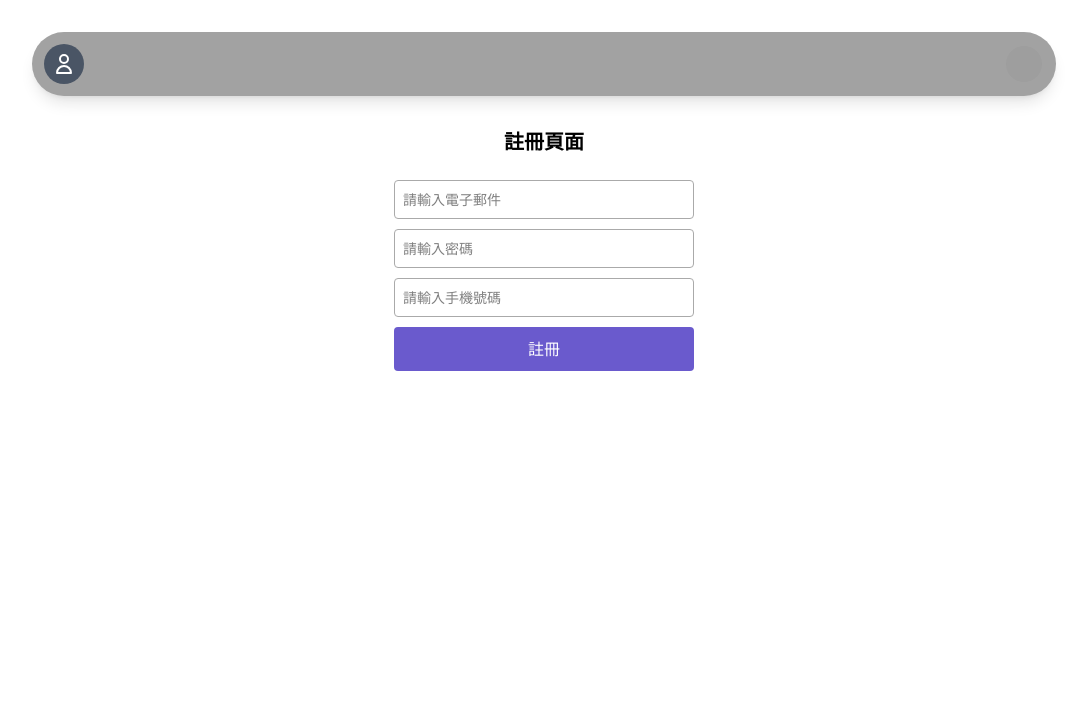
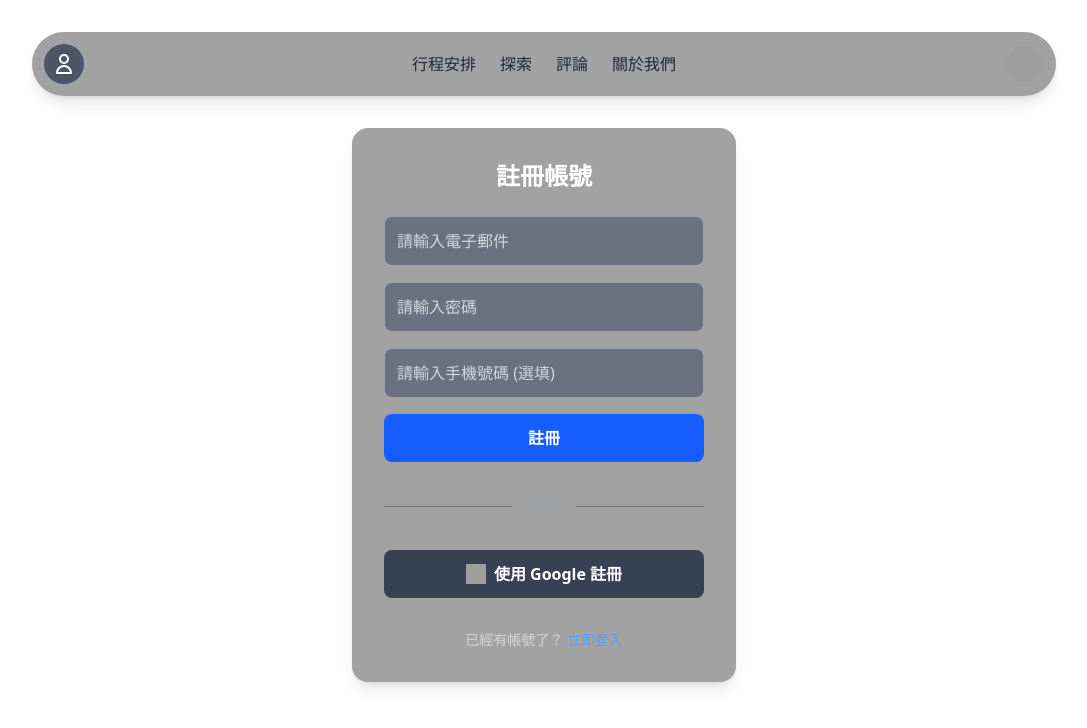
Before and after one commit to Tripfolio/TripfolioFrontEnd, a Vue app: page /signup in a window 1280 px wide. Shown: the top 728 px of the page, without its empty margins (96-1183 px from the left). Built offline with nearby package versions, Linux system fonts and the light colour scheme; grey boxes are pictures that could not be loaded.

Commit message:
feat: add nav links

```diff
--- a/src/views/SignUp.vue
+++ b/src/views/SignUp.vue
@@ -30,51 +30,74 @@
       </div>
     </nav>
 
-		<h2 class="text-center text-xl font-semibold mb-4">註冊頁面</h2>
+    <main class="w-full max-w-sm bg-[#A2A2A2] text-white rounded-2xl shadow-lg overflow-hidden p-6 sm:p-8">
+      <div class="text-center mb-6">
+        <h2 class="text-2xl font-semibold">註冊帳號</h2>
+      </div>
 
-		<div v-if="showError" class="space-y-2 w-[300px] mx-auto">
+      <div v-if="showError" class="space-y-2 mb-4">
         <div
           v-for="(msg, index) in errorMessages"
           :key="index"
-				class="flex items-start bg-red-100 text-red-800 border border-red-200 px-4 py-3 rounded-md text-sm"
+          class="flex items-start bg-red-800 text-white border border-red-700 px-4 py-3 rounded-md text-sm"
         >
-				<font-awesome-icon icon="exclamation-triangle" class="mr-2 mt-0.5 text-red-600" />
+          <font-awesome-icon icon="exclamation-triangle" class="mr-2 mt-0.5 text-red-400" />
           <span>{{ msg }}</span>
         </div>
       </div>
 
       <div
         v-if="showSuccess"
-			class="w-[300px] mx-auto bg-blue-100 text-black border border-blue-200 px-4 py-3 rounded-md mb-4"
+        class="bg-blue-800 text-white border border-blue-700 px-4 py-3 rounded-md mb-4"
       >
         {{ successMessage }}
       </div>
 
-		<form class="flex flex-col gap-[10px] w-[300px] mx-auto mt-2" @submit.prevent="signUp">
+      <form class="flex flex-col gap-4" @submit.prevent="signUp">
         <input
           v-model="email"
           type="email"
           placeholder="請輸入電子郵件"
-				class="p-[8px] text-[14px] border border-[#aaa] rounded"
+          class="p-3 bg-gray-500 border border-gray-400 rounded-lg focus:outline-none focus:ring-2 focus:ring-blue-500 text-white placeholder-gray-300"
         />
         <input
           v-model="password"
           type="password"
           placeholder="請輸入密碼"
-				class="p-[8px] text-[14px] border border-[#aaa] rounded"
+          class="p-3 bg-gray-500 border border-gray-400 rounded-lg focus:outline-none focus:ring-2 focus:ring-blue-500 text-white placeholder-gray-300"
         />
         <input
           v-model="phone"
-				placeholder="請輸入手機號碼"
-				class="p-[8px] text-[14px] border border-[#aaa] rounded"
+          placeholder="請輸入手機號碼 (選填)"
+          class="p-3 bg-gray-500 border border-gray-400 rounded-lg focus:outline-none focus:ring-2 focus:ring-blue-500 text-white placeholder-gray-300"
         />
         <button
           type="submit"
-				class="p-[10px] bg-[#6a5acd] text-white border-0 rounded cursor-pointer hover:bg-[#483d8b]"
+          class="p-3 bg-blue-600 text-white rounded-lg font-bold hover:bg-blue-700 transition-colors duration-200"
         >
           註冊
         </button>
+
+        <div class="relative flex items-center my-4">
+          <div class="flex-grow border-t border-gray-500"></div>
+          <span class="flex-shrink mx-4 text-gray-400">或者</span>
+          <div class="flex-grow border-t border-gray-500"></div>
+        </div>
+
+        <button
+          type="button"
+          class="flex items-center justify-center p-3 bg-gray-700 text-white rounded-lg font-bold hover:bg-gray-800 transition-colors duration-200"
+        >
+          <img src="https://upload.wikimedia.org/wikipedia/commons/thumb/c/c1/Google_%22G%22_logo.svg/1024px-Google_%22G%22_logo.svg.png" alt="Google Logo" class="w-5 h-5 mr-2">
+          使用 Google 註冊
+        </button>
+
+        <p class="text-center text-gray-300 text-sm mt-4">
+          已經有帳號了？
+          <router-link to="/login" class="text-blue-400 hover:underline">立即登入</router-link>
+        </p>
       </form>
+    </main>
   </div>
 </template>
 
@@ -98,6 +121,13 @@ const errorMessages = ref([])
 
 const showSuccess = ref(false)
 const successMessage = ref('')
+
+const navLinks = [
+  { name: '行程安排', path: '/schedule' },
+  { name: '探索', path: '/explore' },
+  { name: '評論', path: '/reviews' },
+  { name: '關於我們', path: '/about' },
+];
 
 const clearText = () => {
 	email.value = ''
```
Lines whose indentation alone changed are shown as unchanged.
